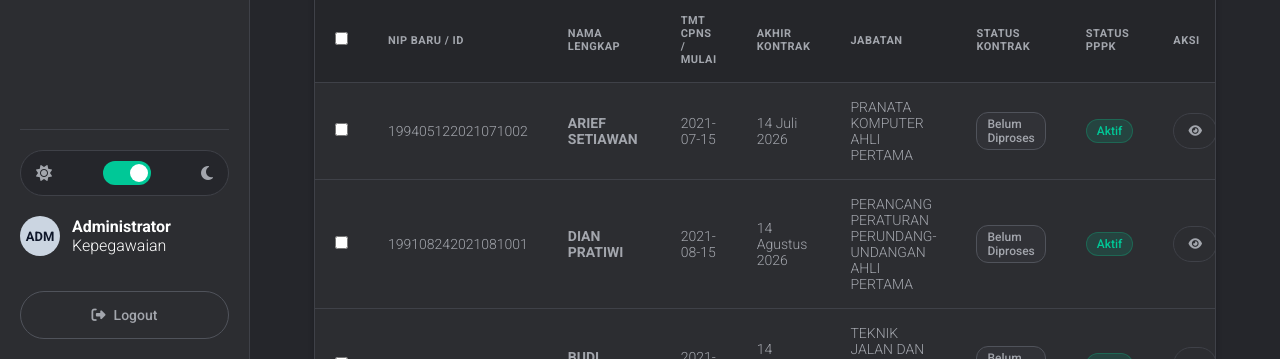
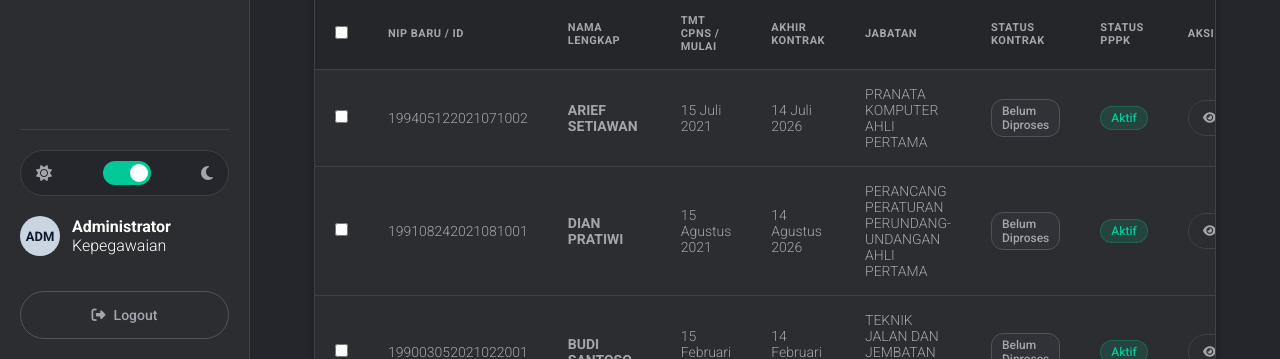
Before and after one commit to rezaldwntr/kontrak-pppk, a Vue app: page /data-pegawai in a window 1280 px wide. Shown: the part 431-790 px from the top of the page. Built offline with nearby package versions, Linux system fonts and the light colour scheme; no server answers; the database is empty; sample sign-in values are in the browser's storage.

Commit message:
feat: format TMT CPNS date to match Akhir Kontrak format

```diff
--- a/src/components/pegawai/PegawaiTable.vue
+++ b/src/components/pegawai/PegawaiTable.vue
@@ -81,7 +81,7 @@
                         <td>
                             <strong>{{ item["NAMA"] }}</strong>
                         </td>
-                        <td>{{ item["TMT CPNS"] }}</td>
+                        <td>{{ formatIndoDate(item["TMT CPNS"]) }}</td>
                         <td>{{ calculateContractPeriod(item).endDateStr }}</td>
                         <td>{{ item["JABATAN NAMA"] }}</td>
                         <td>
@@ -154,6 +154,22 @@ const getUnorInduk = (unorNama) => {
   if (!unorNama) return '-'
   const parts = unorNama.split(' - ')
   return parts[parts.length - 1] || '-'
+}
+
+const formatIndoDate = (dateStr) => {
+    if (!dateStr) return "-";
+    let startDate = null;
+    const parts = String(dateStr).split('-');
+    if (parts.length === 3) {
+        if (parts[0].length === 4) startDate = new Date(dateStr);
+        else if (parts[2].length === 4) startDate = new Date(`${parts[2]}-${parts[1]}-${parts[0]}`);
+    }
+    if (!startDate || isNaN(startDate.getTime())) return String(dateStr);
+
+    const y = startDate.getFullYear();
+    const mStr = ["Januari", "Februari", "Maret", "April", "Mei", "Juni", "Juli", "Agustus", "September", "Oktober", "November", "Desember"][startDate.getMonth()];
+    const d = startDate.getDate();
+    return `${d} ${mStr} ${y}`;
 }
 
 const calculateContractPeriod = (item) => {
```
